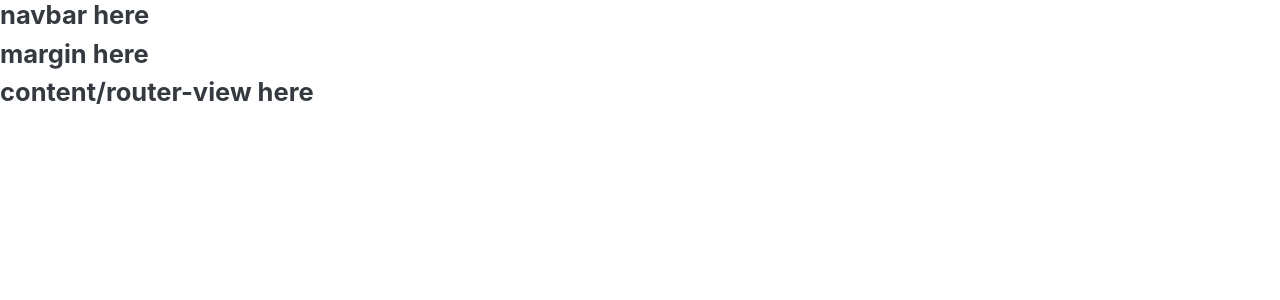
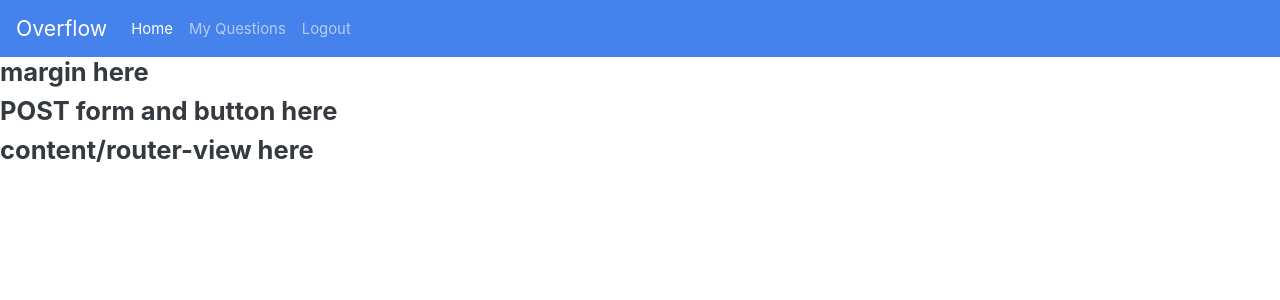
Before and after one commit to hacktiv-overflow/client, a Vue app: page /home in a window 1280 px wide. Shown: the top 300 px of the page. Built offline with nearby package versions, Linux system fonts and the light colour scheme.

Commit message:
navbar starter

```diff
--- /dev/null
+++ b/src/components/Navbar.vue
@@ -0,0 +1,31 @@
+<template lang="html">
+  <nav class="navbar navbar-expand-lg navbar-dark bg-primary">
+    <a class="navbar-brand" href="#">Overflow</a>
+    <button class="navbar-toggler" type="button" data-toggle="collapse" data-target="#navbarColor01" aria-controls="navbarColor01" aria-expanded="false" aria-label="Toggle navigation">
+      <span class="navbar-toggler-icon"></span>
+    </button>
+
+    <div class="collapse navbar-collapse" id="navbarColor01">
+      <ul class="navbar-nav mr-auto">
+        <li class="nav-item active">
+          <a class="nav-link" href="#">Home <span class="sr-only">(current)</span></a>
+        </li>
+        <li class="nav-item">
+          <a class="nav-link" href="#">My Questions</a>
+        </li>
+        <li class="nav-item">
+          <a class="nav-link" href="#">Logout</a>
+        </li>
+      </ul>
+    </div>
+  </nav>
+</template>
+
+<script>
+export default {
+  name: 'Navbar'
+}
+</script>
+
+<style lang="css">
+</style>
--- a/src/views/HomePage.vue
+++ b/src/views/HomePage.vue
@@ -1,10 +1,9 @@
 <template lang="html">
   <div class="">
-    <div class="">
-      <h4>navbar here</h4>
-    </div>
+    <Navbar/>
     <div >
       <h4>margin here</h4>
+      <h4>POST form and button here</h4>
     </div>
     <div class="">
       <h4>content/router-view here</h4>
@@ -13,7 +12,12 @@
 </template>
 
 <script>
+import Navbar from '@/components/Navbar'
 export default {
+  name: 'HomePage',
+  components: {
+    Navbar
+  }
 }
 </script>
 
```
